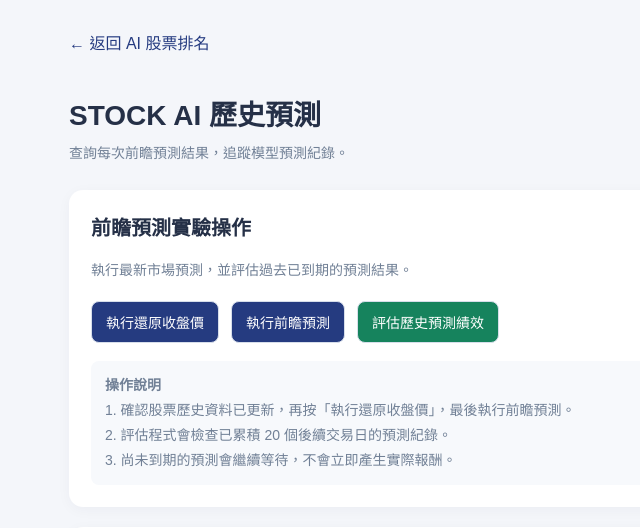
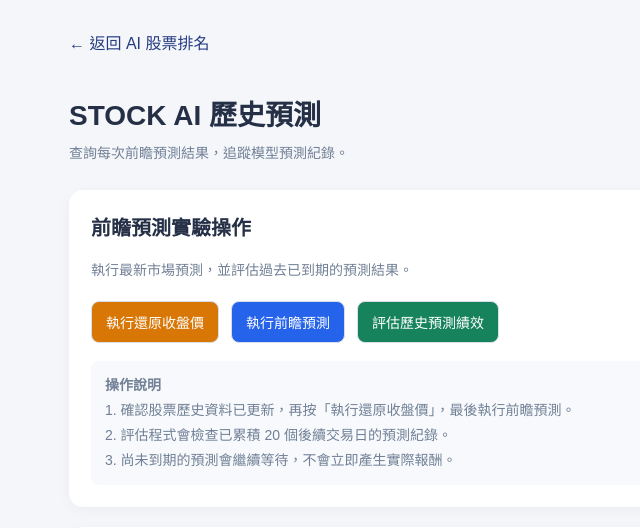
Before and after one commit to 80501tom-boop/PythonProject, a Django app: page /prediction-history/ in a window 1280 px wide. Shown: the top 528 px of the page, without its empty margins (21-661 px from the left). Run offline with Django 5.2, Linux system fonts and the light colour scheme; data that the repository does not hold is empty.

Commit message:
Match prediction history run buttons to index update button
- Use the same per-button loading pattern as the index page: disable
  the clicked button, change its text, and add is-loading.
- Color the three actions differently: adjust prices orange, forward
  prediction blue, evaluation green.

Co-authored-by: Copilot <223556219+Copilot@users.noreply.github.com>

```diff
--- a/templates/stocks/prediction_history.html
+++ b/templates/stocks/prediction_history.html
@@ -66,6 +66,20 @@
 
         .btn-evaluate {
             background: #16835d;
+        }
+
+        .btn-adjust {
+            background: #d97706;
+        }
+
+        .btn-forecast {
+            background: #2563eb;
+        }
+
+        button.is-loading,
+        button:disabled {
+            opacity: 0.75;
+            cursor: wait;
         }
 
         .experiment-title {
@@ -210,7 +224,7 @@
             <form method="post"
                   action="{% url 'run_adjust_prices' %}">
                 {% csrf_token %}
-                <button type="submit" class="js-run-button">
+                <button type="submit" class="btn-adjust js-run-button">
                     執行還原收盤價
                 </button>
             </form>
@@ -218,7 +232,7 @@
             <form method="post"
                   action="{% url 'run_forward_prediction' %}">
                 {% csrf_token %}
-                <button type="submit" class="js-run-button">
+                <button type="submit" class="btn-forecast js-run-button">
                     執行前瞻預測
                 </button>
             </form>
@@ -230,8 +244,6 @@
                     評估歷史預測績效
                 </button>
             </form>
-
-            <span id="run-status" class="muted"></span>
         </div>
 
         <div class="experiment-note muted">
@@ -327,20 +339,12 @@
 
 <script>
     (function () {
-        const buttons = document.querySelectorAll(".js-run-button");
-        const status = document.getElementById("run-status");
-
-        buttons.forEach(function (button) {
-            button.closest("form").addEventListener("submit", function () {
-                const originalText = button.textContent;
-
-                setTimeout(function () {
-                    buttons.forEach(function (b) {
-                        b.disabled = true;
-                    });
-                    button.textContent = "執行中…";
-                    status.textContent = "「" + originalText.trim() + "」執行中，請勿關閉頁面…";
-                }, 0);
+        document.querySelectorAll(".js-run-button").forEach(function (btn) {
+            btn.closest("form").addEventListener("submit", function () {
+                btn.disabled = true;
+                btn.dataset.originalText = btn.textContent;
+                btn.textContent = "執行中，請稍候...";
+                btn.classList.add("is-loading");
             });
         });
     })();
```
